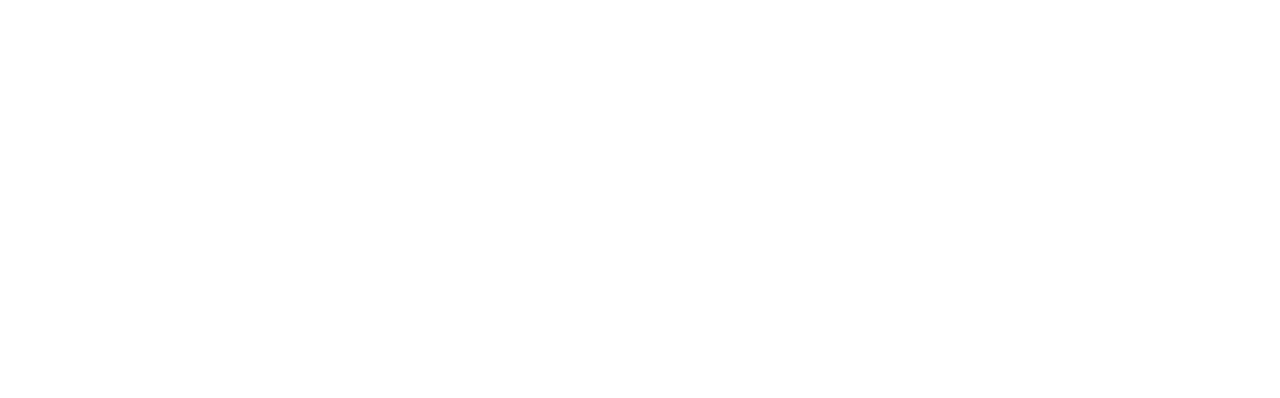
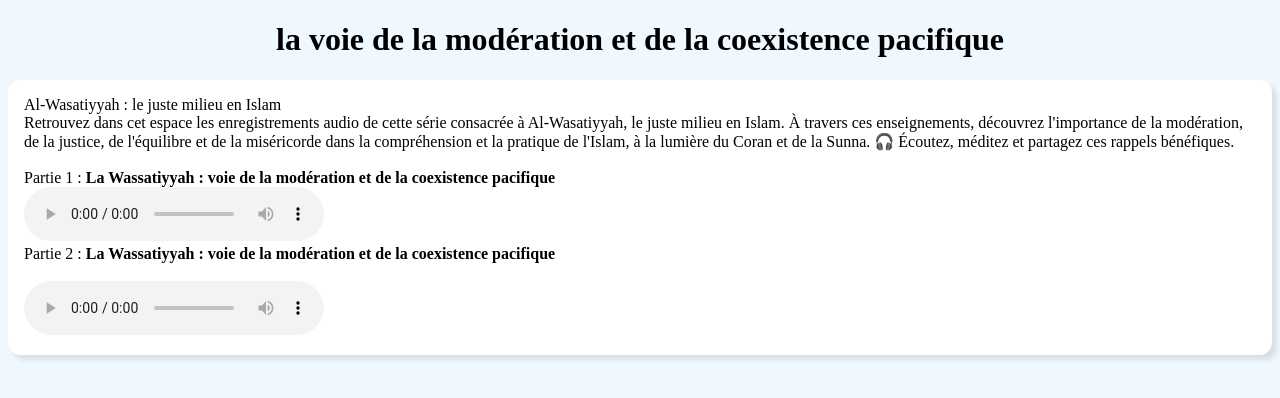
Before and after one commit to starabdourrahmane-stack/Al-Wasatiyyah-le-juste-milieu-en-islam-Podcast, a plain HTML site: page index.html in a window 1280 px wide. Drawn offline with Linux system fonts and the light colour scheme.

Commit message:
ajustement et coorection des audios

```diff
--- a/index.html
+++ b/index.html
@@ -3,10 +3,22 @@
 <head>
     <meta charset="UTF-8">
     <meta name="viewport" content="width=device-width, initial-scale=1.0">
-    <title>Al-Wasatiyyah : le juste milieu en Islam</title>
+    <title>Al-Wasatiyyah : le juste milieu en Islam audio </title>
+    <link rel="stylesheet" href="style.css">
 </head>
 <body>
-    <audio src="Al wassatiyah podcast 1 (online-audio-converter.com).mp3"></audio>
-<audio src="Al wassatiyah podcast 2 (online-audio-converter.com).mp3"></audio>
+    <h1> la voie de la modération et de la coexistence pacifique </h1>
+    <p> Al-Wasatiyyah : le juste milieu en Islam
+ <br>
+Retrouvez dans cet espace les enregistrements audio de cette série consacrée à Al-Wasatiyyah, le juste milieu en Islam.
+
+À travers ces enseignements, découvrez l'importance de la modération, de la justice, de l'équilibre et de la miséricorde dans la compréhension et la pratique de l'Islam, à la lumière du Coran et de la Sunna.
+
+🎧 Écoutez, méditez et partagez ces rappels bénéfiques.  <br><br>
+    Partie 1 : <strong> La Wassatiyyah : voie de la modération et de la coexistence pacifique</strong> <br>
+<audio src="Al wassatiyah podcast 1 (online-audio-converter.com).mp3" controls="controls" autoplay="autoplay" preload="auto"></audio> <br>
+Partie 2 : <strong> La Wassatiyyah : voie de la modération et de la coexistence pacifique </strong> <br> <br>
+<audio src="Al wassatiyah podcast 2 (online-audio-converter.com).mp3" controls="controls" autoplay="autoplay" preload="auto"></audio>
+</p>
 </body>
 </html>
--- /dev/null
+++ b/style.css
@@ -0,0 +1,16 @@
+body{
+    background-color :aliceblue;
+}
+h1{
+    text-align: center;
+    font-family: 'Times New Roman', Times, serif;
+
+}
+p{
+    justify-content: center;
+    border: 1px solid white;
+    padding: 15px;
+    border-radius: 12px;
+    box-shadow: 5px 5px 5px rgba(0,0, 0, 0.1);
+    background-color: white;
+}
```
